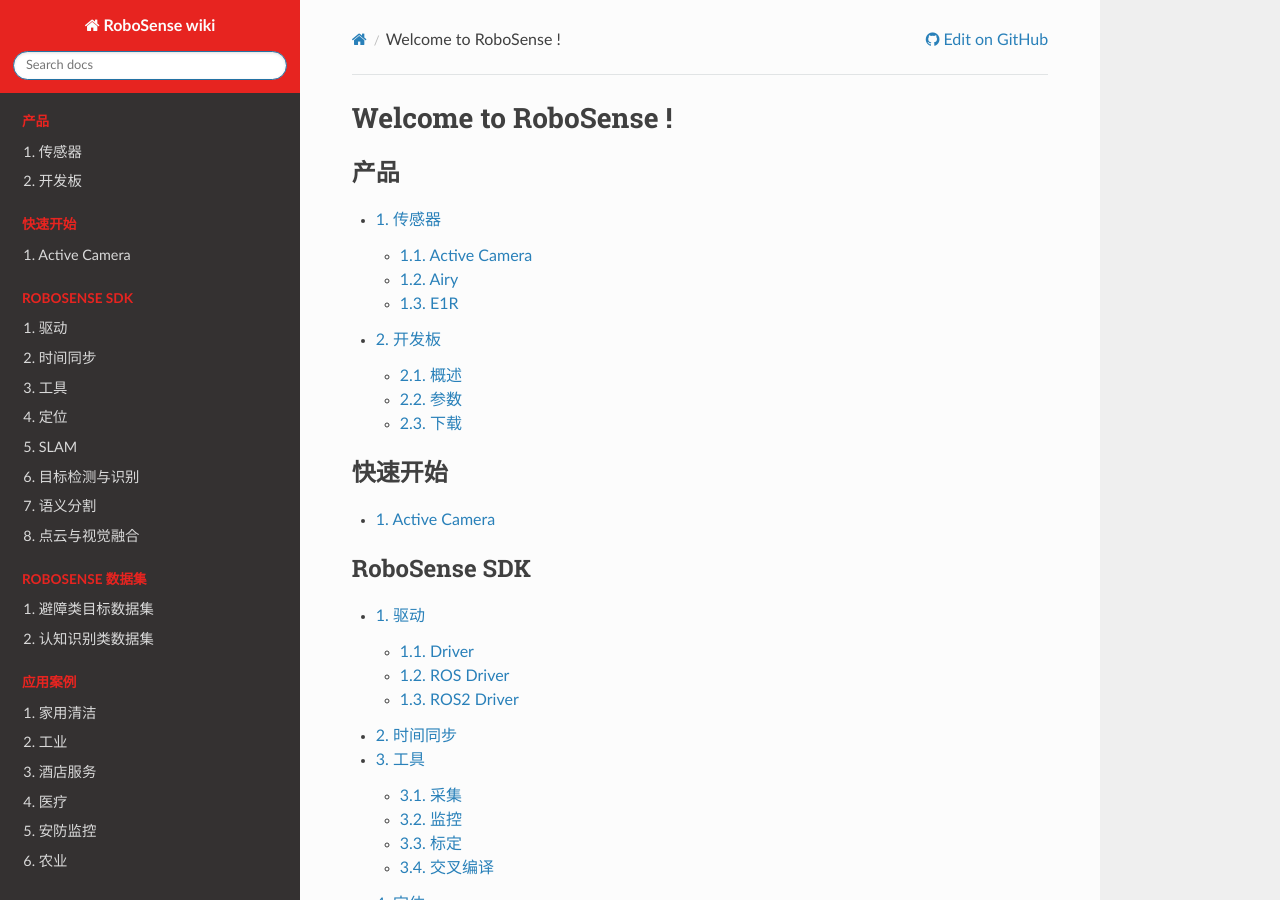
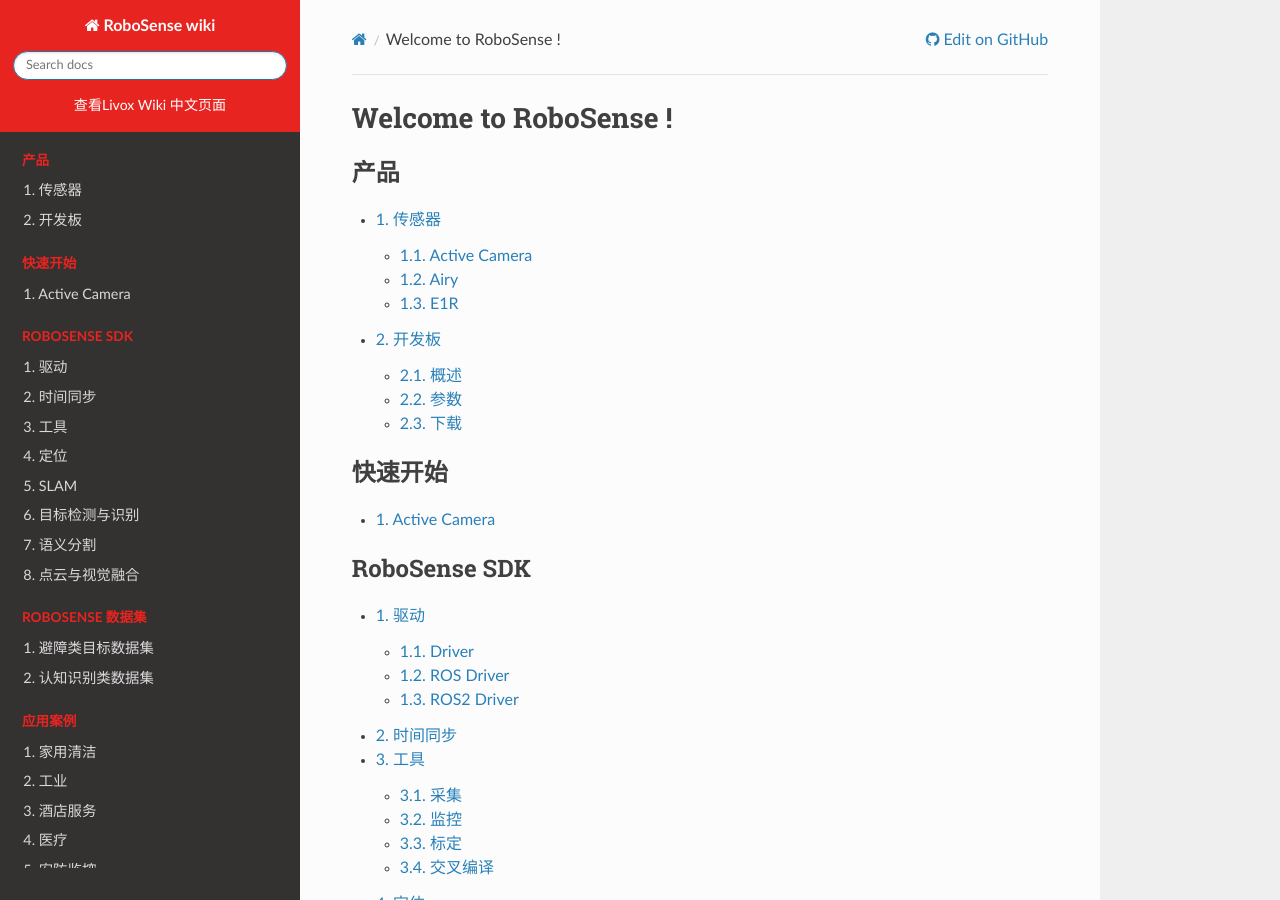
Before and after one commit to LyiL/rs_wiki_en, a Sphinx documentation site: the page built from source/index.rst, in a window 1280 px wide and 900 px high. Built offline with Sphinx 7.4.7 and the Read the Docs theme 3.1.0, drawn with Linux system fonts in a browser that asks for light colours; pages that are not in the unit, such as notebooks, are missing from menus.

Commit message:
测试放置中英切换链接

```diff
--- a/source/_templates/layout.html
+++ b/source/_templates/layout.html
@@ -9,3 +9,14 @@
     {% endif %}
   {% endif %} -->
 {% endblock %}
+
+{% block sidebartitle %}
+  {{ super() }}
+  <a
+    href="https://rs-wiki-cn.readthedocs.io/zh-cn/latest"
+    class="sidebar-brand"
+    style="color: white; margin-bottom: 0; margin-top: 0.7em; font-weight: normal; font-size: 88%"
+  >
+    查看Livox Wiki 中文页面
+  </a>
+{% endblock %}
```
